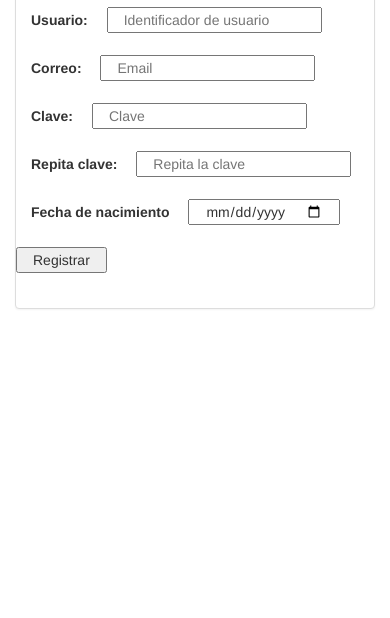
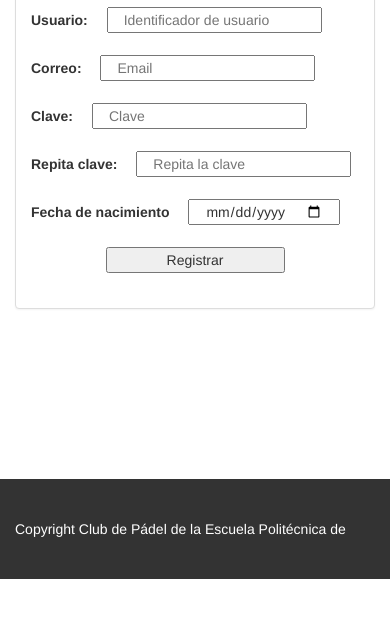
Before and after one commit to dowrow/TDCL.ECP3, a plain HTML site: page registro.html in a window 390 px wide. Shown: the part 238-856 px from the top of the page. Drawn offline with nearby package versions, Linux system fonts and the light colour scheme.

Commit message:
Arreglada posición footer

```diff
--- a/css/main.css
+++ b/css/main.css
@@ -23,8 +23,12 @@ body, .parallax, .panel {
   width: 100%;
   height: 350px;
   color: white;
-  text-shadow: #000 0 1px 1px;
+  text-shadow: #000000 0 1px 1px;
   background: transparent;
+}
+
+body > .container {
+    min-height: 100%;
 }
 
 .shady-circle {
@@ -47,9 +51,10 @@ form .row {
 }
 
 footer {
+    background-color: #333333;
     height: 100px;
-    background-color: #333333;
-    margin-top: 50px;
+    margin-top: 150px;
+    margin-bottom: 0;
 }
 
 footer span {
--- a/registro.html
+++ b/registro.html
@@ -109,12 +109,18 @@
                         <input class="col-md-4" type="date"/>
                     </div>
                     <div class="row">
-              <input class="col-md-offset-8 col-md-1" type="submit"/ value="Registrar">
+                        <input class="col-md-offset-8 col-md-1 col-sm-offset-8 col-sm-1 col-xs-offset-3 col-xs-6" type="submit"/ value="Registrar">
                     </div>
                 </form>
             </div>
-      <section>
         </section>
+    </section>
+
+    <footer class="container-fluid">
+        <section class="row">
+            <span class="col-md-12 text-center">Copyright Club de Pádel de la Escuela Politécnica de Madrid 2015.</span>
+        </section>
+    </footer>
 
     <script src="https://code.jquery.com/jquery-2.1.4.min.js"></script>
     <script src="https://maxcdn.bootstrapcdn.com/bootstrap/3.3.5/js/bootstrap.min.js"
```
Also changed, not shown: index.html (+3 -3 lines), instalaciones.html (+7 -1 lines), login.html (+8 -2 lines). Lines whose indentation alone changed are shown as unchanged.
